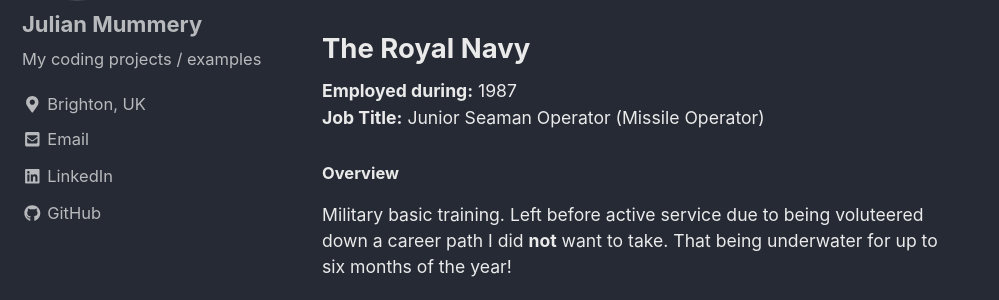
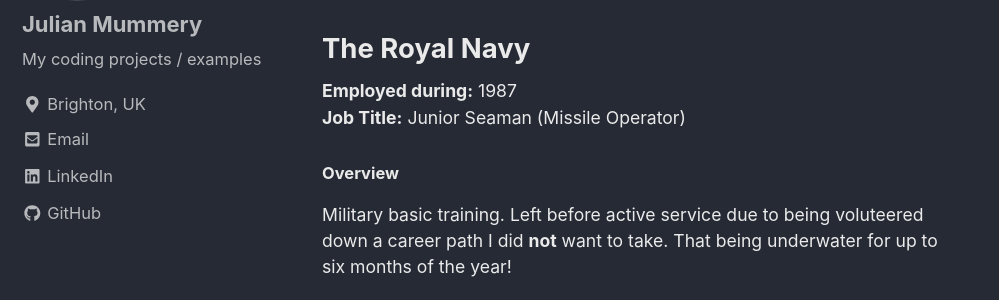
Before and after one commit to julianmummery/julianmummery.github.io, a Jekyll site: the page built from _pages/experience.md, in a window 1280 px wide and 900 px high, scrolled down 7287 px. Shown: the part 153-453 px from the top of the window, without its empty margins (0-999 px from the left). Built offline with Jekyll 4.4.1, drawn with Linux system fonts in a browser that asks for light colours; nearby versions of some CDN libraries.

Commit message:
Update experience.md

```diff
--- a/_pages/experience.md
+++ b/_pages/experience.md
@@ -199,7 +199,7 @@
 <hr/>
 <h2>The Royal Navy</h2>
 <p style="font-size:0.80em; margin-top:0; margin-bottom: 0;"><strong>Employed during:</strong> 1987</p>
-<p style="font-size:0.80em; margin-top:0; margin-bottom: 0;"><strong>Job Title:</strong> Junior Seaman Operator (Missile Operator)</p>
+<p style="font-size:0.80em; margin-top:0; margin-bottom: 0;"><strong>Job Title:</strong> Junior Seaman (Missile Operator)</p>
 <h5>Overview</h5>
 <p style="font-size:0.80em;">Military basic training. Left before active service due to being voluteered down a career path I did <strong>not</strong> want to take. That being underwater for up to six months of the year!</p>
 <h5 style="margin-top: 0px">Examples of Work</h5>
```
